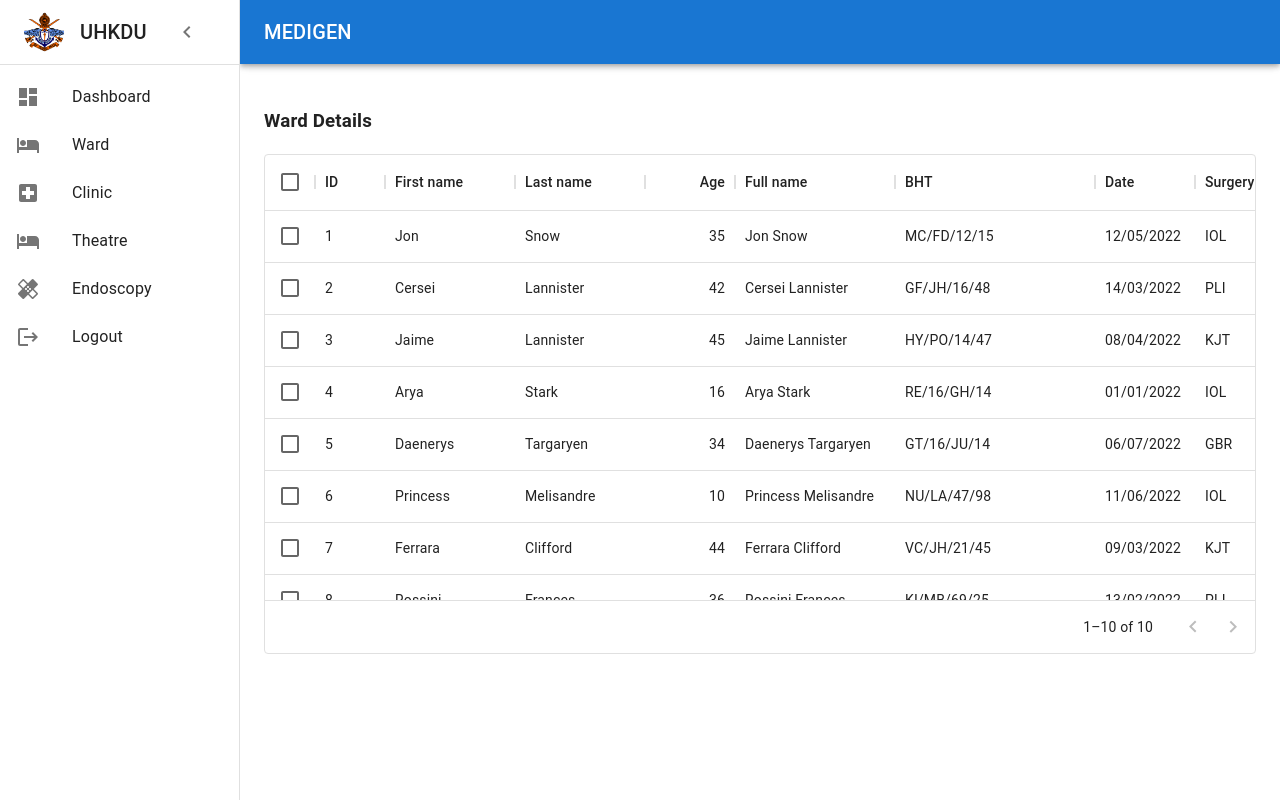
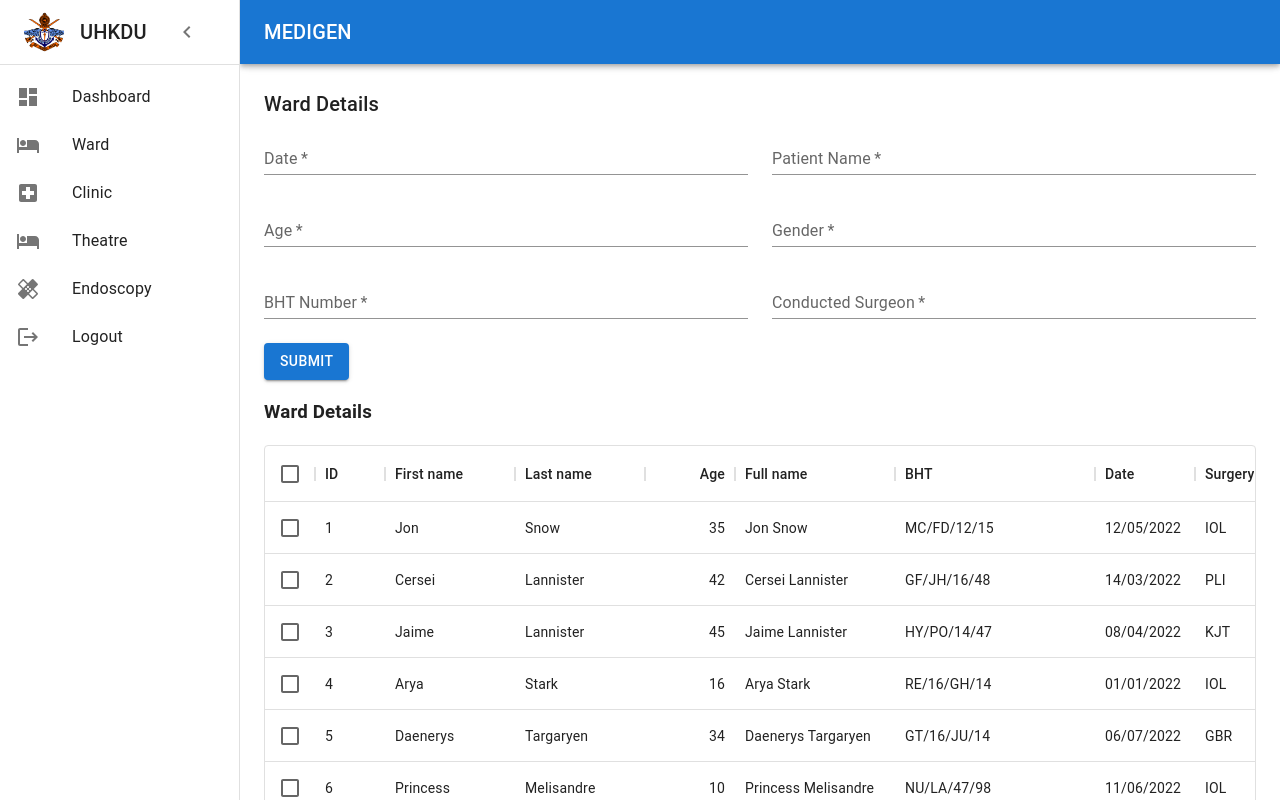
Before and after one commit to SandunMadush/MediGen, a React (Create React App) app: page /user/ward in a window 1280 px wide. Shown: the top 800 px of the page. Built offline with nearby package versions, Linux system fonts and the light colour scheme.

Commit message:
create ward form

```diff
--- a/src/pages/dashboard/Dashboard.js
+++ /dev/null
@@ -1,7 +0,0 @@
-export default function Dashboard() {
-  return (
-    <div>
-      <h1>This is the dashboard page</h1>
-    </div>
-  );
-}
--- /dev/null
+++ b/src/pages/ward/CreateWard.js
@@ -0,0 +1,91 @@
+import * as React from 'react';
+import Grid from '@mui/material/Grid';
+import Typography from '@mui/material/Typography';
+import TextField from '@mui/material/TextField';
+import FormControlLabel from '@mui/material/FormControlLabel';
+import Checkbox from '@mui/material/Checkbox';
+import Stack from '@mui/material/Stack';
+import Button from '@mui/material/Button';
+
+export default function CreateWardForm() {
+  return (
+    <React.Fragment>
+      <Typography variant="h6" gutterBottom>
+        Ward Details
+      </Typography>
+      <Grid container spacing={3}>
+        <Grid item xs={12} sm={6}>
+          <TextField
+            required
+            id="date"
+            name="date"
+            label="Date"
+            fullWidth
+            autoComplete="given-name"
+            variant="standard"
+          />
+        </Grid>
+        <Grid item xs={12} sm={6}>
+          <TextField
+            required
+            id="patient_name"
+            name="patient_name"
+            label="Patient Name"
+            fullWidth
+            autoComplete="given-name"
+            variant="standard"
+          />
+        </Grid>
+        <Grid item xs={12} sm={6}>
+          <TextField
+            required
+            id="age"
+            name="age"
+            label="Age"
+            fullWidth
+            autoComplete="given-name"
+            variant="standard"
+          />
+        </Grid>
+        <Grid item xs={12} sm={6}>
+          <TextField
+            required
+            id="gender"
+            name="gender"
+            label="Gender"
+            fullWidth
+            autoComplete="given-name"
+            variant="standard"
+          />
+        </Grid>
+        <Grid item xs={12} sm={6}>
+          <TextField
+            required
+            id="bht_number"
+            name="bht_number"
+            label="BHT Number"
+            fullWidth
+            autoComplete="given-name"
+            variant="standard"
+          />
+        </Grid>
+
+        <Grid item xs={12} sm={6}>
+          <TextField
+            required
+            id="con_surgeon"
+            name="con_surgeon"
+            label="Conducted Surgeon"
+            fullWidth
+            autoComplete="shipping address-level2"
+            variant="standard"
+          />
+        </Grid>
+
+        <Grid item xs={12}>
+        <Button variant="contained">Submit</Button>
+        </Grid>
+      </Grid>
+    </React.Fragment>
+  );
+}
--- a/src/pages/ward/Ward.js
+++ b/src/pages/ward/Ward.js
@@ -1,6 +1,7 @@
 import * as React from 'react';
 
 import { DataTable } from '../../shared/Datatable';
+import CreateWardForm from './CreateWard';
 
 const columns = [
   { field: 'id', headerName: 'ID', width: 70 },
@@ -44,6 +45,7 @@ const rows = [
 export default function Ward() {
   return (
     <div>
+      <CreateWardForm/>
       <DataTable rows={rows} columns={columns} />
     </div>
   );
```
